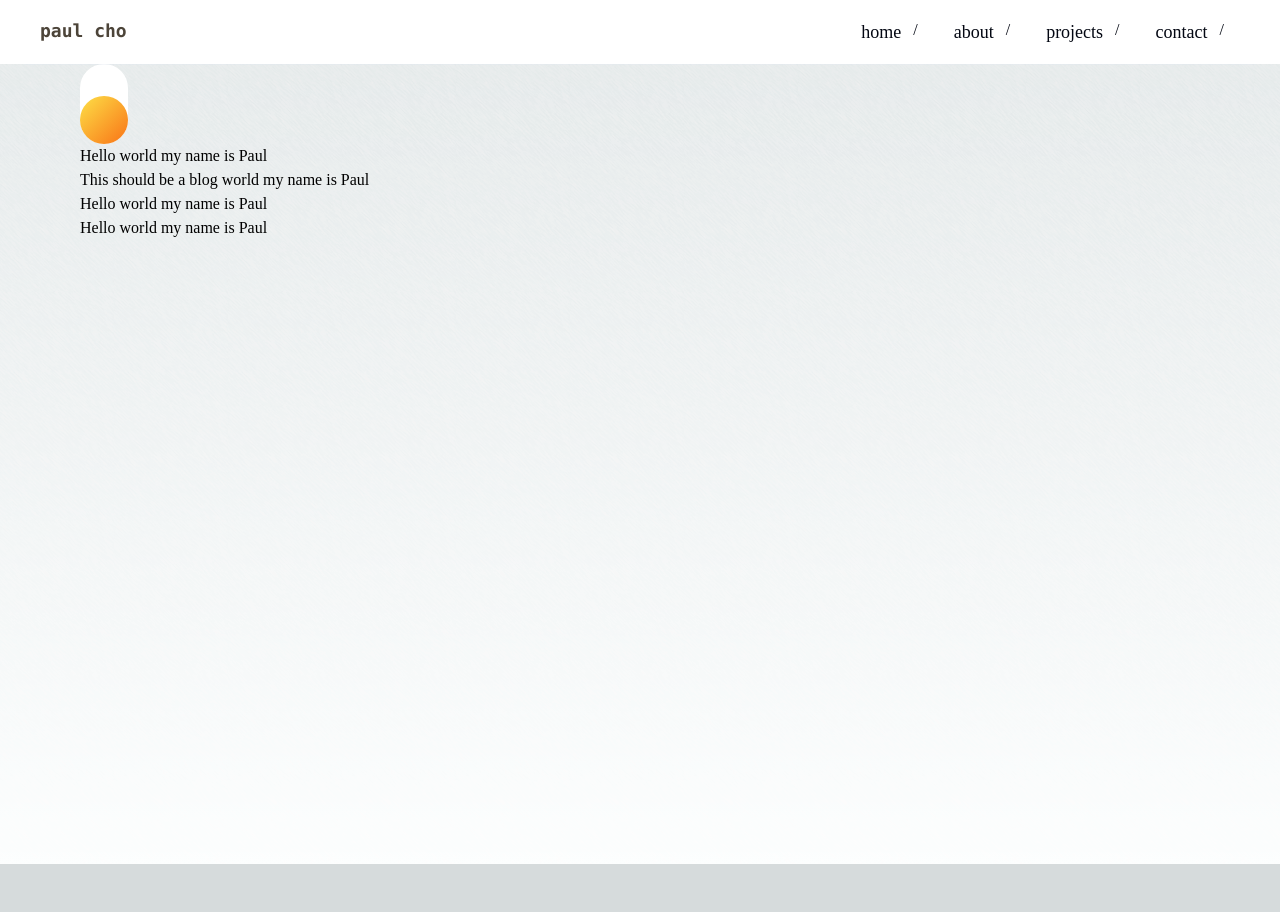
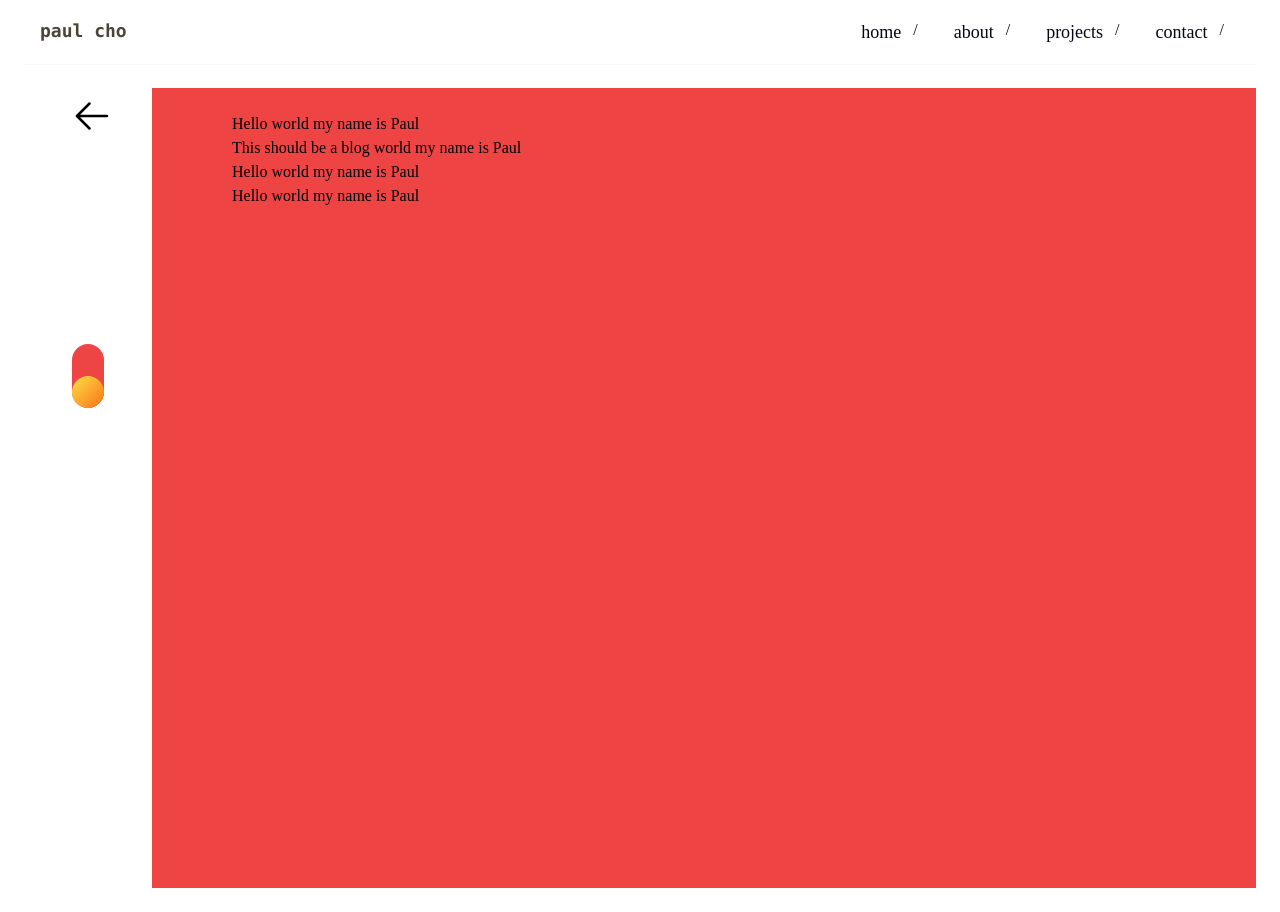
Before and after one commit to paul-cho-39/portfolio, a Next.js app: page /about in a window 1280 px wide. Before the commit the page ends 864 px from the top, so only its background shows below. Built offline with nearby package versions, Linux system fonts and the light colour scheme.

Commit message:
adding layout changes for /blogs

```diff
--- a/src/app/about/layout.tsx
+++ b/src/app/about/layout.tsx
@@ -9,15 +9,19 @@ export default function AboutMeLayout({ children }: { children: React.ReactNode
    return (
       <div>
          <Navbar isHome={false} />
-         <section
-            style={{
-               backgroundImage: 'url("/white-brushed.png")',
-               // backgroundColor: 'var(--background-profile',
-            }}
-         >
-            <Container className='h-full w-full dark:bg-slate-800 min-h-screen'>
-               <BackButton showBackText={true} />
-               <Toggler />
+         <section className='flex p-2 md:p-4 lg:p-6 dark:bg-slate-800 bg-white'>
+            {/* side content */}
+            <div className='md:w-20 lg:w-24 md:min-h-[80%] fixed md:flex flex-col p-4 hidden items-center justify-center'>
+               <div className='absolute top-2 left-[50%]'>
+                  <BackButton showBackText={true} />
+               </div>
+               <div className='absolute top-[40%] left-[50%]'>
+                  <Toggler />
+               </div>
+            </div>
+
+            {/* main content */}
+            <Container className='flex-1 bg-red-500 dark:bg-slate-800 min-h-screen p-6 md:ml-[max(6rem,10vw)]'>
                {children}
             </Container>
          </section>
--- a/src/app/component/buttons/backButton.tsx
+++ b/src/app/component/buttons/backButton.tsx
@@ -18,7 +18,7 @@ const BackButton = ({ showBackText }: BackButtonProps) => {
    };
 
    return (
-      <div className='fixed inset-20 dark:text-slate-200'>
+      <div className='dark:text-slate-200'>
          <button
             onClick={() => router.back()}
             onMouseEnter={handleMouseEnter}
@@ -28,7 +28,7 @@ const BackButton = ({ showBackText }: BackButtonProps) => {
          >
             <ArrowLeftIcon
                aria-hidden={true}
-               className='h-6 w-6 hover:outline-2 hover:outline-black'
+               className='h-10 w-10 hover:outline-2 hover:outline-black'
             />
             <span className='sr-only'>Back button</span>
             {showBackText && (
--- a/src/app/component/buttons/toggler.tsx
+++ b/src/app/component/buttons/toggler.tsx
@@ -26,8 +26,8 @@ export const Toggler = () => {
    return (
       <div
          className={classNames(
-            isLight ? 'bg-white' : 'bg-slate-600',
-            'w-12 h-20 p-0 cursor-pointer relative rounded-3xl bg-red-500'
+            isLight ? 'bg-orange-200' : 'bg-slate-600',
+            'w-8 h-16 p-0 cursor-pointer relative rounded-3xl bg-red-500'
          )}
          onClick={toggleTheme}
       >
@@ -39,7 +39,7 @@ export const Toggler = () => {
             }}
             className={classNames(
                isLight ? sunStyle : moonStyle,
-               'bg-white absolute left-0 w-12 h-12 rounded-full'
+               'bg-white absolute left-0 w-8 h-8 rounded-full'
             )}
             layout
             transition={spring}
--- a/src/app/component/main.tsx
+++ b/src/app/component/main.tsx
@@ -15,6 +15,8 @@ import { useDisableBreakPoints } from '@/app/library/hooks/useDisableBreakPoints
 import { FrontCoverDescription } from './description/frontCoverDescription';
 import { ArrowDown } from './illustrator/arrowDown';
 import classNames from 'classnames';
+import useDarkTheme from '../library/hooks/useDarkTheme';
+import { usePathname } from 'next/navigation';
 
 const OPACITY_THRESHOLD = 0.15;
 const SCROLL_THRESHOLD = 0.75;
@@ -24,6 +26,8 @@ const Canvas = lazy(() => import('./effects/scene'));
 const FrontPage = ({ children }: { children?: React.ReactNode }) => {
    const ref = useRef<HTMLDivElement>(null);
    const isMediumDisabled = useDisableBreakPoints();
+   const { setTheme } = useDarkTheme();
+   const path = usePathname();
 
    const isInView = useInView(ref, {
       margin: '-250px',
@@ -51,6 +55,19 @@ const FrontPage = ({ children }: { children?: React.ReactNode }) => {
          }
       }
    });
+
+   useEffect(() => {
+      /**
+       * light mode is the default mode
+       * inside home path there is no option to toggle
+       * and whenever the path is home set it back to the default theme
+       */
+      if (!path || path !== '/') return;
+
+      setTheme('light');
+
+      // eslint-disable-next-line react-hooks/exhaustive-deps
+   }, [path]);
 
    return (
       // <section ref={ref} id='home'>
--- a/src/app/component/nav/desktopNav.tsx
+++ b/src/app/component/nav/desktopNav.tsx
@@ -45,7 +45,7 @@ const LargeNavigation = ({ isTop, isHome, bgColor }: LargeNavigationProps) => {
                            key={index}
                            onMouseLeave={handleMouseLeave}
                            onMouseEnter={() => handleMouseEnter(item.name)}
-                           className='mx-1 '
+                           className='mx-1 dark:text-gray-200'
                         >
                            <Link
                               href={isHome ? item.href : '/' + item.href}
--- a/src/app/component/nav/navigation.tsx
+++ b/src/app/component/nav/navigation.tsx
@@ -11,7 +11,7 @@ const Navbar = ({ isHome = true }: { isHome: boolean }) => {
    const { isTop, scrollDirection } = useScrollDirection();
 
    const HOME_COLOR = 'bg-[#184888]';
-   const DEFAULT_COLOR = 'bg-white';
+   const DEFAULT_COLOR = 'bg-white dark:bg-slate-900';
 
    // in home route the navigation position is 'fixed' otherwise relative
    const getBgColor = () => {
@@ -20,6 +20,7 @@ const Navbar = ({ isHome = true }: { isHome: boolean }) => {
       return isTop ? HOME_COLOR : DEFAULT_COLOR;
    };
 
+   // if it is not home the nav will come down on scroll
    const getNavigationDisplay = () => {
       if (isHome) return 'fixed';
 
```
